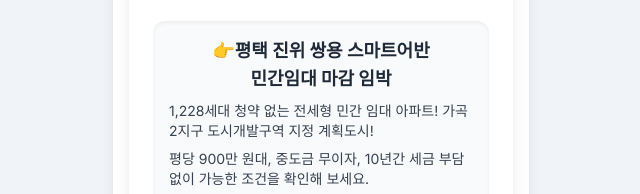
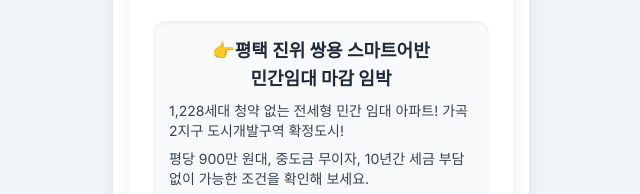
Before and after one commit to JUNGDONGSU/PRUGIO, a plain HTML site: page carrot.html in a window 1280 px wide. Shown: the part 848-1042 px from the top of the page, 319-959 px from the left. Drawn offline with nearby package versions, Linux system fonts and the light colour scheme.

Commit message:
Update carrot.html

```diff
--- a/carrot.html
+++ b/carrot.html
@@ -83,7 +83,7 @@
                 <div class="bg-gray-50 p-4 rounded-xl mb-6 shadow-inner mx-6">
                     <h3 class="text-lg font-bold text-gray-800 mb-2 text-center">👉평택 진위 쌍용 스마트어반 <br>민간임대 마감 임박</h3>
                     <p class="text-gray-700 text-sm mb-2 text-left">
-                        1,228세대 청약 없는 전세형 민간 임대 아파트! 가곡2지구 도시개발구역 지정 계획도시!
+                        1,228세대 청약 없는 전세형 민간 임대 아파트! 가곡2지구 도시개발구역 확정도시!
                     </p>
                     <p class="text-gray-700 text-sm mb-2 text-left">
                         평당 900만 원대, 중도금 무이자, 10년간 세금 부담 없이 가능한 조건을 확인해 보세요.
```
